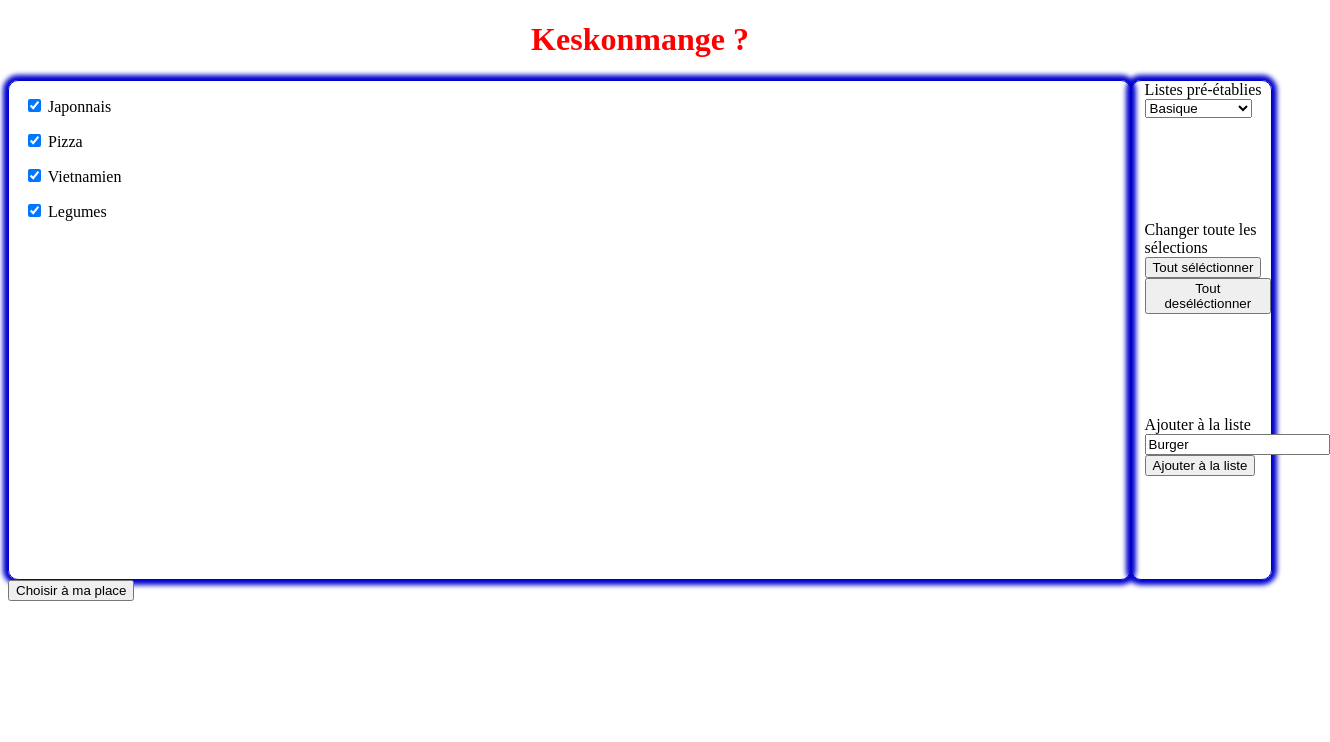
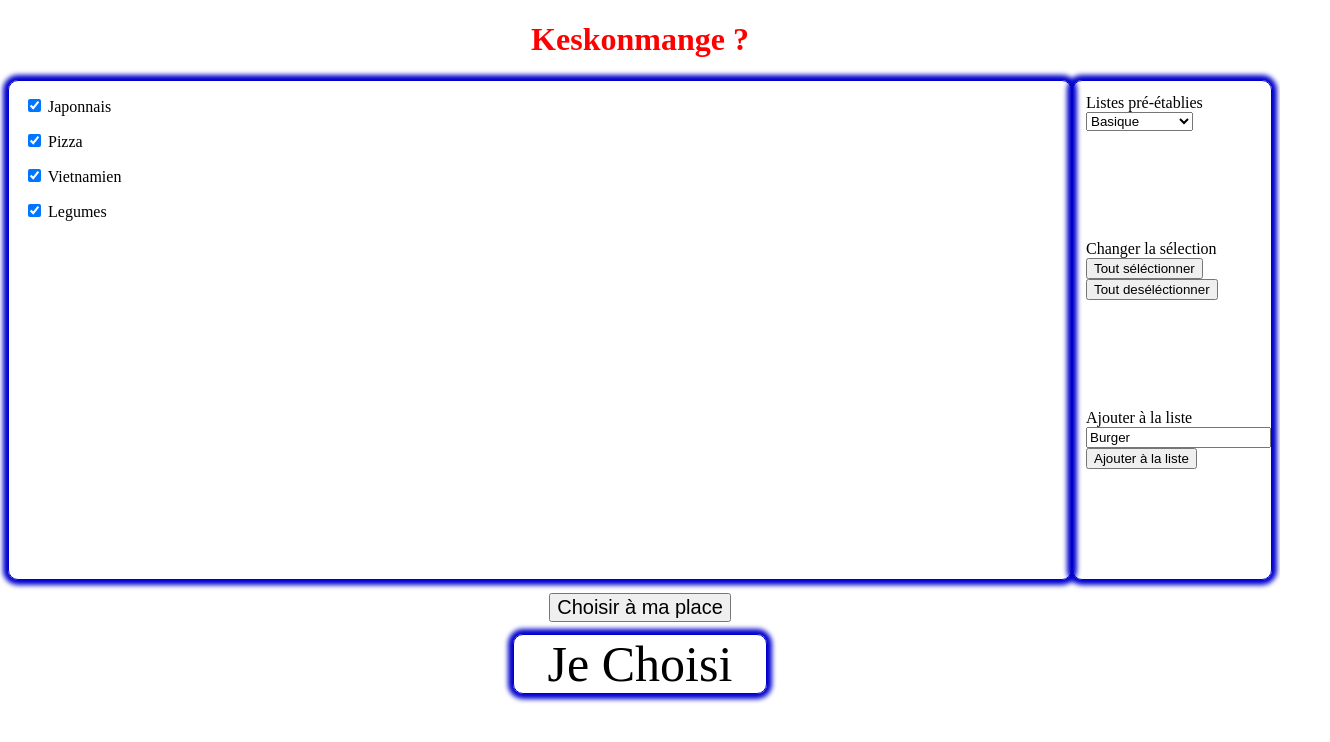
Before and after one commit to AdrienTurmo/keskonmange, an Angular app: page / in a window 1280 px wide. Shown: the top 742 px of the page, 1330 px wide, since content can reach past the window. Built offline with nearby package versions, Linux system fonts and the light colour scheme.

Commit message:
Changements visuels du choix aléatoire

```diff
--- a/src/app/app.component.html
+++ b/src/app/app.component.html
@@ -30,7 +30,7 @@
       </div>
 
       <div>
-        <span>Changer toute les sélections</span>
+        <span>Changer la sélection</span>
         <button (click)="allWanted()">Tout séléctionner</button>
         <button (click)="allRejected()">Tout deséléctionner</button>
       </div>
--- a/src/app/app.component.scss
+++ b/src/app/app.component.scss
@@ -9,13 +9,15 @@
 }
 
 .bouffe-pannel {
-  height: 500px;
+  min-height: 500px;
+  max-height: 700px;
   display: flex;
   flex-flow: row nowrap;
 }
 
 .the-bouffe-list {
-  width: 100%;
+  width: 90%;
+  min-width: min-content;
   display: flex;
   flex-flow: column wrap;
   border: solid 1px mediumblue;
@@ -36,10 +38,12 @@
 
 .bouffe-controls {
   width: 10%;
+  min-width: min-content;
   display: flex;
   flex-wrap: wrap;
   border: solid 1px mediumblue;
   border-radius: 10px;
   box-shadow: mediumblue 0 0 5px 5px;
   padding-left: 1%;
+  padding-top: 1%;
 }
--- a/src/app/choose-for-me/choose-for-me.component.css
+++ /dev/null
@@ -1,3 +0,0 @@
-.green {
-  color: darkgreen;
-}
--- a/src/app/choose-for-me/choose-for-me.component.html
+++ b/src/app/choose-for-me/choose-for-me.component.html
@@ -1,4 +1,6 @@
-<button (click)="chooseForMe()">
-  Choisir à ma place
-</button>
-<div [ngClass]="{'green': done}">{{result}}</div>
+<div class="random-selection">
+  <button class="random-selection-button" (click)="chooseForMe()">
+    Choisir à ma place
+  </button>
+  <div class="random-selection-result" [ngClass]="{'done': done}">{{result}}</div>
+</div>
--- /dev/null
+++ b/src/app/choose-for-me/choose-for-me.component.scss
@@ -0,0 +1,29 @@
+.random-selection {
+  margin-top: 1%;
+}
+
+.random-selection-button {
+  display: block;
+  margin-left: auto;
+  margin-right: auto;
+  margin-bottom: 1%;
+  font-size: 20px;
+}
+
+.random-selection-result {
+  border: solid 1px mediumblue;
+  border-radius: 10px;
+  box-shadow: mediumblue 0 0 5px 5px;
+  margin-left: auto;
+  margin-right: auto;
+  text-align: center;
+  align-self: center;
+  min-height: 10px;
+  min-width: max-content;
+  width: 20%;
+  font-size: 50px;
+}
+
+.random-selection-result.done {
+  color: darkgreen;
+}
--- a/src/app/choose-for-me/choose-for-me.component.ts
+++ b/src/app/choose-for-me/choose-for-me.component.ts
@@ -5,12 +5,12 @@ import {ChooseAtRandomService} from './choose-at-random.service';
 @Component({
   selector: 'app-choose-for-me',
   templateUrl: './choose-for-me.component.html',
-  styleUrls: ['./choose-for-me.component.css'],
+  styleUrls: ['./choose-for-me.component.scss'],
   providers: [ChooseAtRandomService]
 })
 export class ChooseForMeComponent {
   @Input() bouffeList: BouffeItem[];
-  result: string;
+  result = 'Je Choisi';
   done: boolean;
   private spinTheWheelService = new ChooseAtRandomService();
 
```
